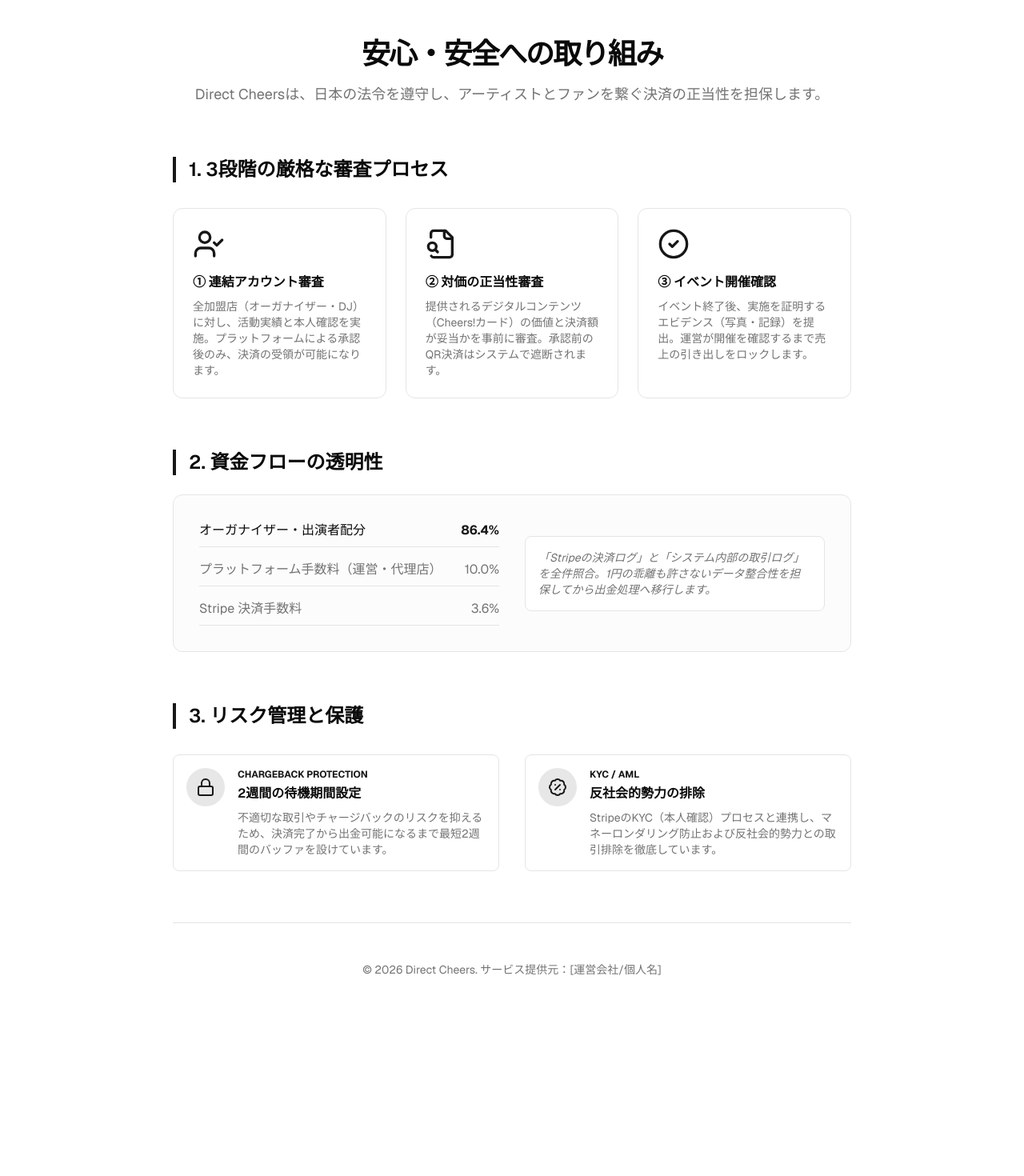
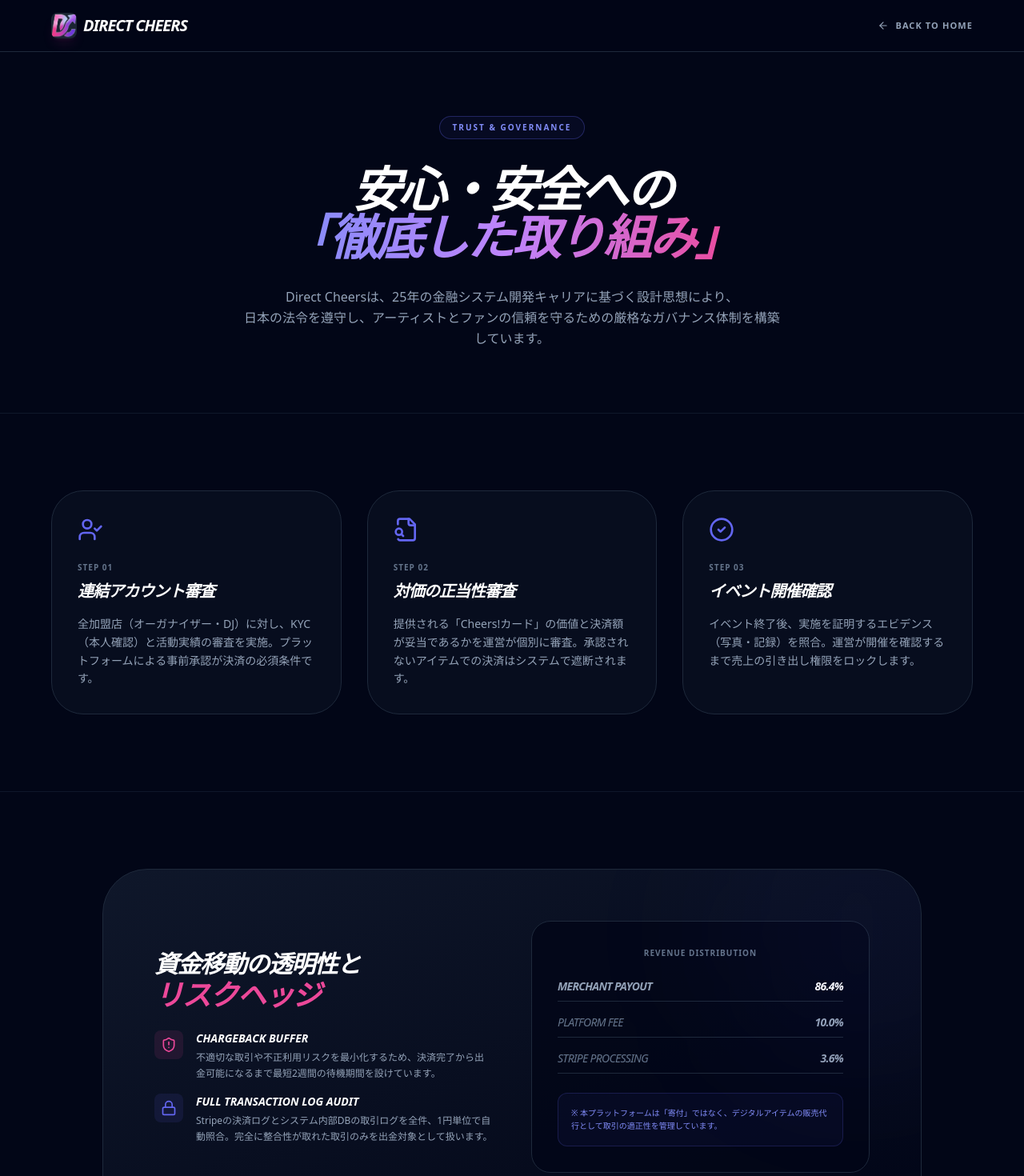
Before and after one commit to spacemindhiro/direct-cheers, a Next.js app: page /safety in a window 1280 px wide. Shown: the top 1470 px of the page at 80% size. Before the commit the page ends 1270 px from the top, so only its background shows below. Built offline with nearby package versions, Linux system fonts and the light colour scheme; no server answers.

Commit message:
safetyページ作成

```diff
--- a/app/page.tsx
+++ b/app/page.tsx
@@ -217,10 +217,12 @@ export default function LandingPage() {
                 <li><Link href="/terms" className="hover:text-white transition-colors">利用規約</Link></li>
                 <li><Link href="/privacy" className="hover:text-white transition-colors">プライバシーポリシー</Link></li>
                 <li><Link href="/law" className="hover:text-white transition-colors">特定商取引法</Link></li>
+                {/* 🛡️ 新設：審査官向け信頼性アピールリンク */}
+                <li><Link href="/safety" className="text-indigo-400 hover:text-white transition-colors font-bold border-b border-indigo-500/30 pb-0.5">安心・安全への取り組み</Link></li>
               </ul>
             </div>
 
-            {/* Column 3: Contact (復旧) */}
+            {/* Column 3: Contact */}
             <div>
               <h6 className="text-white font-bold text-[10px] uppercase tracking-[0.3em] mb-8">Contact</h6>
               <ul className="text-slate-500 text-[11px] space-y-4 font-medium tracking-widest uppercase">
--- a/app/safety/page.tsx
+++ b/app/safety/page.tsx
@@ -1,113 +1,155 @@
-import React from "react";
-import { ShieldCheck, UserCheck, FileSearch, CheckCircle2, BadgePercent, Lock } from "lucide-react";
+'use client';
+
+import React from 'react';
+import Link from 'next/link';
+import { ShieldCheck, UserCheck, FileSearch, CheckCircle2, Lock, ArrowLeft, Mail, ShieldAlert } from "lucide-react";
 
 export default function SafetyPage() {
+  const contactEmail = "support@direct-cheers.com";
+  const contactSubject = encodeURIComponent("【Direct Cheers】安全性に関するお問い合わせ");
+  const mailUrl = `mailto:${contactEmail}?subject=${contactSubject}`;
+
   return (
-    <div className="max-w-4xl mx-auto px-6 py-12 space-y-16">
-      {/* ヒーローセクション */}
-      <section className="text-center space-y-4">
-        <h1 className="text-3xl font-bold tracking-tighter sm:text-4xl">
-          安心・安全への取り組み
-        </h1>
-        <p className="text-muted-foreground text-lg">
-          Direct Cheersは、日本の法令を遵守し、アーティストとファンを繋ぐ決済の正当性を担保します。
+    <div className="min-h-screen bg-slate-950 text-slate-200 font-sans selection:bg-pink-500/30 overflow-x-hidden">
+      {/* --- Navigation --- */}
+      <nav className="sticky top-0 z-50 backdrop-blur-md bg-slate-950/80 border-b border-slate-800 px-6 py-4">
+        <div className="max-w-6xl mx-auto flex justify-between items-center">
+          <Link href="/" className="flex items-center gap-2 group">
+            <img
+              src="/logo-emblem.png"
+              alt="Direct Cheers Logo"
+              className="w-8 h-8 rounded-lg shadow-lg shadow-pink-500/10 group-hover:scale-110 transition-transform"
+            />
+            <h1 className="text-xl font-black tracking-tighter text-white uppercase italic">Direct Cheers</h1>
+          </Link>
+          <Link href="/" className="text-slate-400 hover:text-white transition-colors flex items-center gap-2 text-[11px] font-bold tracking-widest uppercase">
+            <ArrowLeft size={14} /> Back to Home
+          </Link>
+        </div>
+      </nav>
+
+      {/* --- Hero Section --- */}
+      <section className="relative py-20 px-6 overflow-hidden border-b border-slate-900">
+        <div className="absolute top-0 left-1/2 -translate-x-1/2 w-[800px] h-[400px] bg-indigo-500/10 blur-[120px] rounded-full -z-10" />
+
+        <div className="max-w-4xl mx-auto text-center">
+          <span className="inline-block px-4 py-1.5 rounded-full border border-indigo-500/30 text-indigo-400 text-[10px] font-bold tracking-[0.2em] uppercase mb-8 bg-indigo-500/5">
+            Trust & Governance
+          </span>
+          <h2 className="text-4xl md:text-6xl font-black mb-8 tracking-tighter text-white leading-tight uppercase italic">
+            安心・安全への<br />
+            <span className="bg-gradient-to-r from-indigo-400 via-purple-400 to-pink-500 bg-clip-text text-transparent">
+              「徹底した取り組み」
+            </span>
+          </h2>
+          <p className="text-slate-400 max-w-2xl mx-auto leading-relaxed font-medium">
+            Direct Cheersは、25年の金融システム開発キャリアに基づく設計思想により、<br />
+            日本の法令を遵守し、アーティストとファンの信頼を守るための厳格なガバナンス体制を構築しています。
           </p>
+        </div>
       </section>
 
-      {/* 1. 3段階の厳格な審査プロセス */}
-      <section className="space-y-8">
-        <h2 className="text-2xl font-semibold border-l-4 border-primary pl-4">
-          1. 3段階の厳格な審査プロセス
-        </h2>
-        <div className="grid gap-6 md:grid-cols-3">
-          <div className="p-6 border rounded-xl bg-card">
-            <UserCheck className="w-10 h-10 text-primary mb-4" />
-            <h3 className="font-bold mb-2">① 連結アカウント審査</h3>
-            <p className="text-sm text-muted-foreground">
-              全加盟店（オーガナイザー・DJ）に対し、活動実績と本人確認を実施。プラットフォームによる承認後のみ、決済の受領が可能になります。
-            </p>
+      {/* --- 3-Step Verification Grid --- */}
+      <section className="py-24 px-6 relative border-b border-slate-900">
+        <div className="max-w-6xl mx-auto">
+          <div className="grid md:grid-cols-3 gap-8">
+            {[
+              {
+                icon: <UserCheck size={32} />,
+                title: "連結アカウント審査",
+                desc: "全加盟店（オーガナイザー・DJ）に対し、KYC（本人確認）と活動実績の審査を実施。プラットフォームによる事前承認が決済の必須条件です。",
+                label: "Step 01"
+              },
+              {
+                icon: <FileSearch size={32} />,
+                title: "対価の正当性審査",
+                desc: "提供される「Cheers!カード」の価値と決済額が妥当であるかを運営が個別に審査。承認されないアイテムでの決済はシステムで遮断されます。",
+                label: "Step 02"
+              },
+              {
+                icon: <CheckCircle2 size={32} />,
+                title: "イベント開催確認",
+                desc: "イベント終了後、実施を証明するエビデンス（写真・記録）を照合。運営が開催を確認するまで売上の引き出し権限をロックします。",
+                label: "Step 03"
+              }
+            ].map((item, i) => (
+              <div key={i} className="p-8 rounded-[2.5rem] bg-slate-900/40 border border-slate-800 hover:border-indigo-500/50 transition-all group">
+                <div className="text-indigo-500 mb-6 group-hover:scale-110 transition-transform origin-left">{item.icon}</div>
+                <span className="text-[10px] font-black text-slate-500 uppercase tracking-widest block mb-2">{item.label}</span>
+                <h3 className="text-xl font-bold text-white mb-4 italic uppercase tracking-tighter">{item.title}</h3>
+                <p className="text-sm text-slate-400 leading-relaxed font-medium">{item.desc}</p>
               </div>
-          <div className="p-6 border rounded-xl bg-card">
-            <FileSearch className="w-10 h-10 text-primary mb-4" />
-            <h3 className="font-bold mb-2">② 対価の正当性審査</h3>
-            <p className="text-sm text-muted-foreground">
-              提供されるデジタルコンテンツ（Cheers!カード）の価値と決済額が妥当かを事前に審査。承認前のQR決済はシステムで遮断されます。
-            </p>
-          </div>
-          <div className="p-6 border rounded-xl bg-card">
-            <CheckCircle2 className="w-10 h-10 text-primary mb-4" />
-            <h3 className="font-bold mb-2">③ イベント開催確認</h3>
-            <p className="text-sm text-muted-foreground">
-              イベント終了後、実施を証明するエビデンス（写真・記録）を提出。運営が開催を確認するまで売上の引き出しをロックします。
-            </p>
+            ))}
           </div>
         </div>
       </section>
 
-      {/* 2. 資金フローと手数料体系 */}
-      <section className="space-y-6">
-        <h2 className="text-2xl font-semibold border-l-4 border-primary pl-4">
-          2. 資金フローの透明性
-        </h2>
-        <div className="p-8 border rounded-xl bg-secondary/30">
-          <div className="grid md:grid-cols-2 gap-8 items-center">
-            <ul className="space-y-4 text-sm md:text-base">
-              <li className="flex justify-between border-b pb-2">
-                <span>オーガナイザー・出演者配分</span>
-                <span className="font-bold text-primary">86.4%</span>
+      {/* --- Risk Management --- */}
+      <section className="py-24 px-6 bg-slate-950 relative overflow-hidden">
+        <div className="max-w-5xl mx-auto">
+          <div className="bg-gradient-to-br from-slate-900 to-slate-950 border border-slate-800 p-8 md:p-16 rounded-[3.5rem] relative group overflow-hidden">
+            <div className="absolute -right-20 -top-20 w-80 h-80 bg-indigo-500/5 blur-[100px] rounded-full" />
+
+            <div className="grid md:grid-cols-2 gap-12 items-center">
+              <div className="space-y-6">
+                <h3 className="text-3xl font-black text-white italic tracking-tighter uppercase leading-tight">
+                  資金移動の透明性と<br />
+                  <span className="text-pink-500 text-4xl">リスクヘッジ</span>
+                </h3>
+                <div className="space-y-4">
+                  <div className="flex items-start gap-4">
+                    <div className="p-2 bg-pink-500/10 rounded-lg text-pink-500"><ShieldAlert size={20} /></div>
+                    <div>
+                      <h4 className="text-white font-bold text-sm italic uppercase">Chargeback Buffer</h4>
+                      <p className="text-xs text-slate-400 mt-1 leading-relaxed">不適切な取引や不正利用リスクを最小化するため、決済完了から出金可能になるまで最短2週間の待機期間を設けています。</p>
+                    </div>
+                  </div>
+                  <div className="flex items-start gap-4">
+                    <div className="p-2 bg-indigo-500/10 rounded-lg text-indigo-500"><Lock size={20} /></div>
+                    <div>
+                      <h4 className="text-white font-bold text-sm italic uppercase">Full Transaction Log Audit</h4>
+                      <p className="text-xs text-slate-400 mt-1 leading-relaxed">Stripeの決済ログとシステム内部DBの取引ログを全件、1円単位で自動照合。完全に整合性が取れた取引のみを出金対象として扱います。</p>
+                    </div>
+                  </div>
+                </div>
+              </div>
+
+              <div className="bg-slate-950/80 border border-slate-800 p-8 rounded-3xl space-y-6">
+                <h4 className="text-[10px] font-black text-slate-500 uppercase tracking-widest text-center">Revenue Distribution</h4>
+                <ul className="space-y-4 text-sm font-bold italic tracking-tighter uppercase">
+                  <li className="flex justify-between border-b border-slate-800 pb-2">
+                    <span className="text-slate-400">Merchant Payout</span>
+                    <span className="text-white">86.4%</span>
                   </li>
-              <li className="flex justify-between border-b pb-2 text-muted-foreground">
-                <span>プラットフォーム手数料（運営・代理店）</span>
-                <span>10.0%</span>
+                  <li className="flex justify-between border-b border-slate-800 pb-2">
+                    <span className="text-slate-500 font-medium">Platform Fee</span>
+                    <span className="text-slate-400">10.0%</span>
                   </li>
-              <li className="flex justify-between border-b pb-2 text-muted-foreground">
-                <span>Stripe 決済手数料</span>
-                <span>3.6%</span>
+                  <li className="flex justify-between border-b border-slate-800 pb-2">
+                    <span className="text-slate-500 font-medium">Stripe Processing</span>
+                    <span className="text-slate-400">3.6%</span>
                   </li>
                 </ul>
-            <div className="text-sm text-muted-foreground p-4 bg-background rounded-lg border italic">
-              「Stripeの決済ログ」と「システム内部の取引ログ」を全件照合。1円の乖離も許さないデータ整合性を担保してから出金処理へ移行します。
+                <div className="bg-indigo-500/5 p-4 rounded-xl border border-indigo-500/20">
+                  <p className="text-[10px] text-indigo-400 font-medium leading-relaxed">
+                    ※ 本プラットフォームは「寄付」ではなく、デジタルアイテムの販売代行として取引の適正性を管理しています。
+                  </p>
+                </div>
+              </div>
             </div>
           </div>
         </div>
       </section>
 
-      {/* 3. リスク管理と保護機能 */}
-      <section className="space-y-8">
-        <h2 className="text-2xl font-semibold border-l-4 border-primary pl-4">
-          3. リスク管理と保護
-        </h2>
-        <div className="grid md:grid-cols-2 gap-8">
-          <div className="flex gap-4 p-4 border rounded-lg">
-            <div className="bg-primary/10 p-3 rounded-full h-fit">
-              <Lock className="w-6 h-6 text-primary" />
-            </div>
-            <div>
-              <h3 className="font-bold uppercase text-xs text-primary mb-1">Chargeback Protection</h3>
-              <h4 className="font-semibold mb-2">2週間の待機期間設定</h4>
-              <p className="text-sm text-muted-foreground">
-                不適切な取引やチャージバックのリスクを抑えるため、決済完了から出金可能になるまで最短2週間のバッファを設けています。
-              </p>
-            </div>
-          </div>
-          <div className="flex gap-4 p-4 border rounded-lg">
-            <div className="bg-primary/10 p-3 rounded-full h-fit">
-              <BadgePercent className="w-6 h-6 text-primary" />
-            </div>
-            <div>
-              <h3 className="font-bold uppercase text-xs text-primary mb-1">KYC / AML</h3>
-              <h4 className="font-semibold mb-2">反社会的勢力の排除</h4>
-              <p className="text-sm text-muted-foreground">
-                StripeのKYC（本人確認）プロセスと連携し、マネーロンダリング防止および反社会的勢力との取引排除を徹底しています。
-              </p>
-            </div>
-          </div>
-        </div>
-      </section>
-
-      {/* 結び */}
-      <footer className="pt-12 text-center text-sm text-muted-foreground border-t">
-        <p>© 2026 Direct Cheers. サービス提供元：[運営会社/個人名]</p>
+      {/* --- Footer --- */}
+      <footer className="py-12 px-6 border-t border-slate-900 bg-slate-950 text-center">
+        <p className="text-slate-600 text-[10px] font-mono italic mb-4">© 2026 Direct Cheers Platform Safety Policy.</p>
+        <a
+          href={mailUrl}
+          className="inline-flex items-center gap-2 text-xs font-bold text-slate-400 hover:text-white transition-colors uppercase tracking-widest"
+        >
+          <Mail size={14} /> セキュリティ・信頼性に関するお問い合わせ
+        </a>
       </footer>
     </div>
   );
```
Lines whose indentation alone changed are shown as unchanged.
